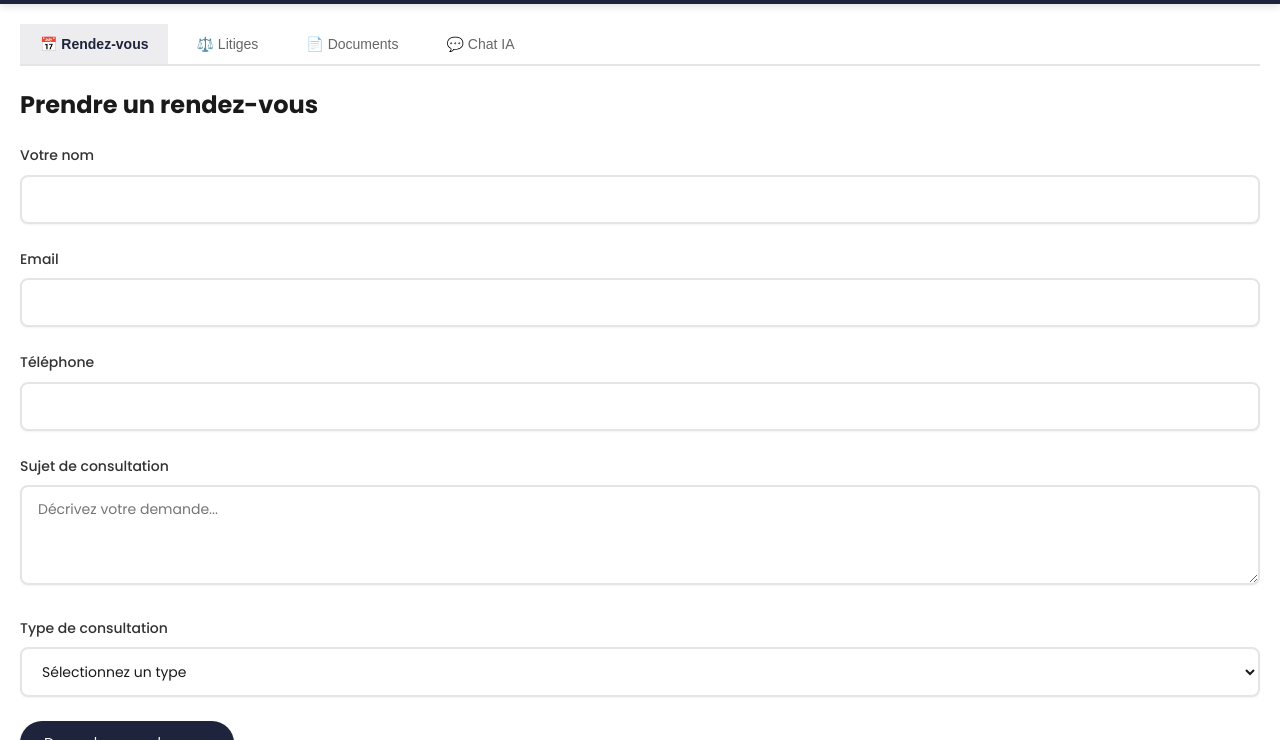
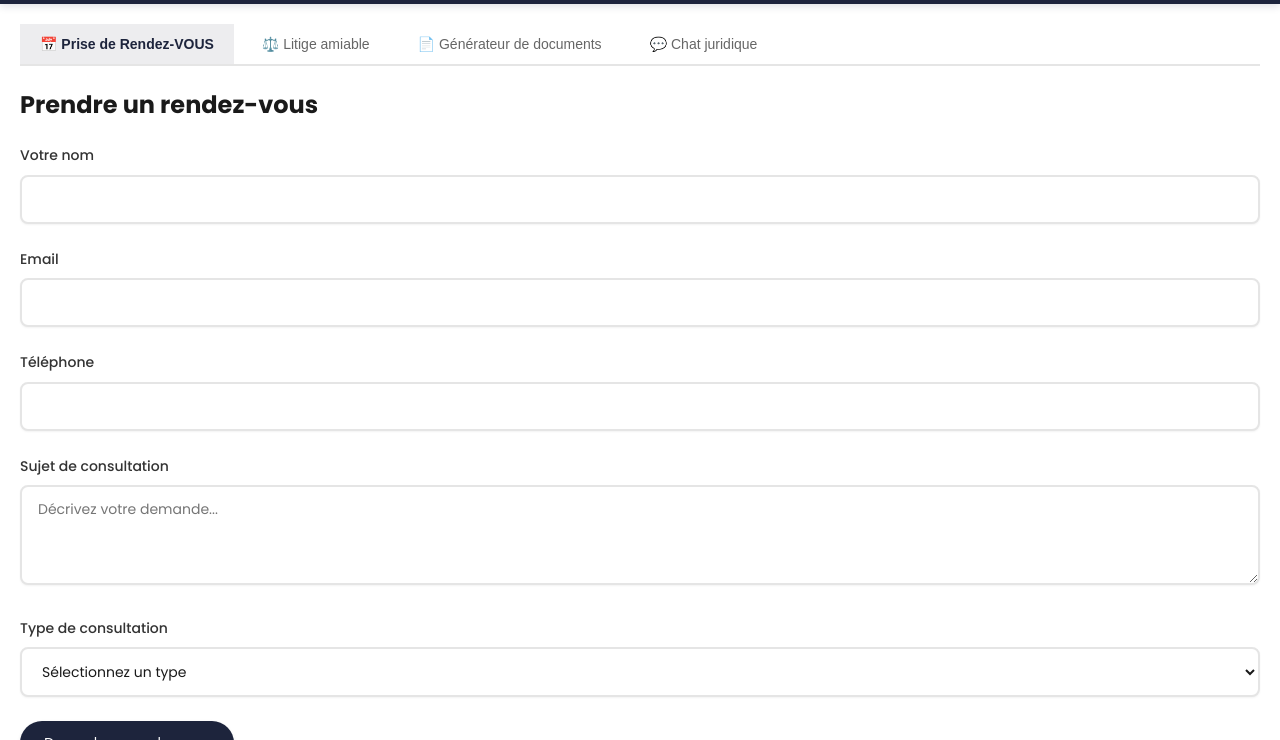
Before and after one commit to binodev/ldj-widget, a website: page public/widget.html in a window 1280 px wide. Shown: the part 60-800 px from the top of the page. Drawn offline with Linux system fonts and the light colour scheme; no server answers.

Commit message:
retirer litigation et ajouter litige amiable via neojustice

```diff
--- a/public/widget.html
+++ b/public/widget.html
@@ -801,7 +801,7 @@
                     configId: configId,
                     theme: theme,
                     // Services par défaut si non spécifiés
-                    enabledServices: ['appointment', 'litigation', 'documents', 'ai_chat']
+                    enabledServices: ['appointment', 'neojustice', 'documents', 'ai_chat']
                 };
 
                 // Appeler un endpoint public pour récupérer la config complète si disponible
@@ -855,19 +855,19 @@
             let contentHTML = '';
 
             if (services.includes('appointment')) {
-                tabsHTML += '<button class="service-tab" data-service="appointment" onclick="switchService(\'appointment\')">📅 Rendez-vous</button>';
+                tabsHTML += '<button class="service-tab" data-service="appointment" onclick="switchService(\'appointment\')">📅 Prise de Rendez-VOUS</button>';
                 contentHTML += renderAppointmentForm();
             }
-            if (services.includes('litigation')) {
-                tabsHTML += '<button class="service-tab" data-service="litigation" onclick="switchService(\'litigation\')">⚖️ Litiges</button>';
-                contentHTML += renderLitigationForm();
+            if (services.includes('neojustice')) {
+                tabsHTML += '<button class="service-tab" data-service="neojustice" onclick="switchService(\'neojustice\')">⚖️ Litige amiable</button>';
+                contentHTML += renderNeoJusticeForm();
             }
             if (services.includes('documents')) {
-                tabsHTML += '<button class="service-tab" data-service="documents" onclick="switchService(\'documents\')">📄 Documents</button>';
+                tabsHTML += '<button class="service-tab" data-service="documents" onclick="switchService(\'documents\')">📄 Générateur de documents</button>';
                 contentHTML += renderDocumentForm();
             }
             if (services.includes('ai_chat')) {
-                tabsHTML += '<button class="service-tab" data-service="ai_chat" onclick="switchService(\'ai_chat\')">💬 Chat IA</button>';
+                tabsHTML += '<button class="service-tab" data-service="ai_chat" onclick="switchService(\'ai_chat\')">💬 Chat juridique</button>';
                 contentHTML += renderChatInterface();
             }
 
@@ -954,12 +954,13 @@
             `;
         }
 
-        // Formulaire de litige
-        function renderLitigationForm() {
+        // Formulaire de litige amiable (NeoJustice)
+        function renderNeoJusticeForm() {
             return `
-                <div class="service-content" id="service-litigation">
-                    <h2 style="margin-bottom: 20px;">Créer un litige</h2>
-                    <form id="litigationForm" onsubmit="handleLitigationSubmit(event)">
+                <div class="service-content" id="service-neojustice">
+                    <h2 style="margin-bottom: 20px;">Créer un litige amiable</h2>
+                    <p style="margin-bottom: 20px; color: #666; font-size: 14px;">Résolvez votre conflit à l'amiable sans procédure judiciaire grâce à NeoJustice.</p>
+                    <form id="neojusticeForm" onsubmit="handleNeoJusticeSubmit(event)">
                         <div class="form-group">
                             <label class="form-label">Votre nom</label>
                             <input type="text" class="form-input" name="claimantName" required>
@@ -969,16 +970,28 @@
                             <input type="email" class="form-input" name="claimantEmail" required>
                         </div>
                         <div class="form-group">
+                            <label class="form-label">Titre du litige</label>
+                            <input type="text" class="form-input" name="title" required placeholder="Ex: Litige avec mon fournisseur">
+                        </div>
+                        <div class="form-group">
                             <label class="form-label">Description du litige</label>
                             <textarea class="form-textarea" name="description" required placeholder="Décrivez votre litige en détail..."></textarea>
                         </div>
                         <div class="form-group">
-                            <label class="form-label">Montant réclamé (€)</label>
-                            <input type="number" class="form-input" name="amount" step="0.01" min="0">
+                            <label class="form-label">Montant en jeu (€)</label>
+                            <input type="number" class="form-input" name="amount" step="0.01" min="0" placeholder="Optionnel">
                         </div>
-                        <button type="submit" class="btn btn-primary">Créer le litige</button>
+                        <div class="form-group">
+                            <label class="form-label">Nom de l'opposant (optionnel)</label>
+                            <input type="text" class="form-input" name="opponentName" placeholder="Nom de la personne/entreprise">
+                        </div>
+                        <div class="form-group">
+                            <label class="form-label">Email de l'opposant (optionnel)</label>
+                            <input type="email" class="form-input" name="opponentEmail" placeholder="email@exemple.com">
+                        </div>
+                        <button type="submit" class="btn btn-primary">Créer le litige amiable</button>
                     </form>
-                    <div id="litigationResult"></div>
+                    <div id="neojusticeResult"></div>
                 </div>
             `;
         }
@@ -1026,14 +1039,14 @@
 
             return `
                 <div class="service-content active" id="service-ai_chat">
-                    <h2 style="margin-bottom: 20px;">Assistant juridique IA</h2>
+                    <h2 style="margin-bottom: 20px;">Chat juridique</h2>
                     <div class="chat-header-actions">
                         <button class="chat-clear-btn" onclick="clearChatHistory()" title="Effacer la conversation">🗑️ Nouvelle conversation</button>
                     </div>
                     <div class="chat-container">
                         <div class="chat-messages" id="chatMessages">
                             <div class="chat-message assistant">
-                                <p>Bonjour ! Je suis votre assistant juridique. Comment puis-je vous aider aujourd'hui ?</p>
+                                <p>Bonjour ! Je suis votre chat juridique. Comment puis-je vous aider aujourd'hui ?</p>
                             </div>
                         </div>
                         <div class="chat-input-container">
@@ -1058,7 +1071,7 @@
                 if (messagesDiv) {
                     messagesDiv.innerHTML = `
                         <div class="chat-message assistant">
-                            <p>Bonjour ! Je suis votre assistant juridique. Comment puis-je vous aider aujourd'hui ?</p>
+                            <p>Bonjour ! Je suis votre chat juridique. Comment puis-je vous aider aujourd'hui ?</p>
                         </div>
                     `;
                 }
@@ -1117,16 +1130,16 @@
             }
         }
 
-        // Gestionnaire de soumission de litige
-        async function handleLitigationSubmit(event) {
+        // Gestionnaire de soumission de litige amiable (NeoJustice)
+        async function handleNeoJusticeSubmit(event) {
             event.preventDefault();
             const formData = new FormData(event.target);
-            const resultDiv = document.getElementById('litigationResult');
+            const resultDiv = document.getElementById('neojusticeResult');
 
             resultDiv.innerHTML = '<div class="spinner"></div>';
 
             try {
-                const response = await fetch(`${API_BASE_URL}/api/api-widget/public/litigation?partner=${partnerId}&config=${configId}`, {
+                const response = await fetch(`${API_BASE_URL}/api/api-widget/public/neojustice?partner=${partnerId}&config=${configId}`, {
                     method: 'POST',
                     mode: 'cors',
                     credentials: 'omit',
@@ -1134,17 +1147,25 @@
                         'Content-Type': 'application/json'
                     },
                     body: JSON.stringify({
-                        claimantName: formData.get('claimantName'),
-                        claimantEmail: formData.get('claimantEmail'),
-                        description: formData.get('description'),
-                        amount: parseFloat(formData.get('amount')) || 0
+                        clientInfo: {
+                            firstname: formData.get('claimantName')?.split(' ')[0] || formData.get('claimantName'),
+                            lastname: formData.get('claimantName')?.split(' ').slice(1).join(' ') || '',
+                            email: formData.get('claimantEmail')
+                        },
+                        claimDetails: {
+                            title: formData.get('title'),
+                            description: formData.get('description'),
+                            amount: parseFloat(formData.get('amount')) || undefined,
+                            opponentName: formData.get('opponentName') || undefined,
+                            opponentEmail: formData.get('opponentEmail') || undefined
+                        }
                     })
                 });
 
                 const data = await response.json();
 
                 if (data.success) {
-                    resultDiv.innerHTML = '<div class="success-message">Votre litige a été créé avec succès ! Vous recevrez un suivi par email.</div>';
+                    resultDiv.innerHTML = '<div class="success-message">Votre litige amiable a été créé avec succès via NeoJustice ! Vous recevrez un suivi par email.</div>';
                     event.target.reset();
                 } else {
                     resultDiv.innerHTML = `<div class="error-message">Erreur : ${data.message || 'Une erreur est survenue'}</div>`;
```
